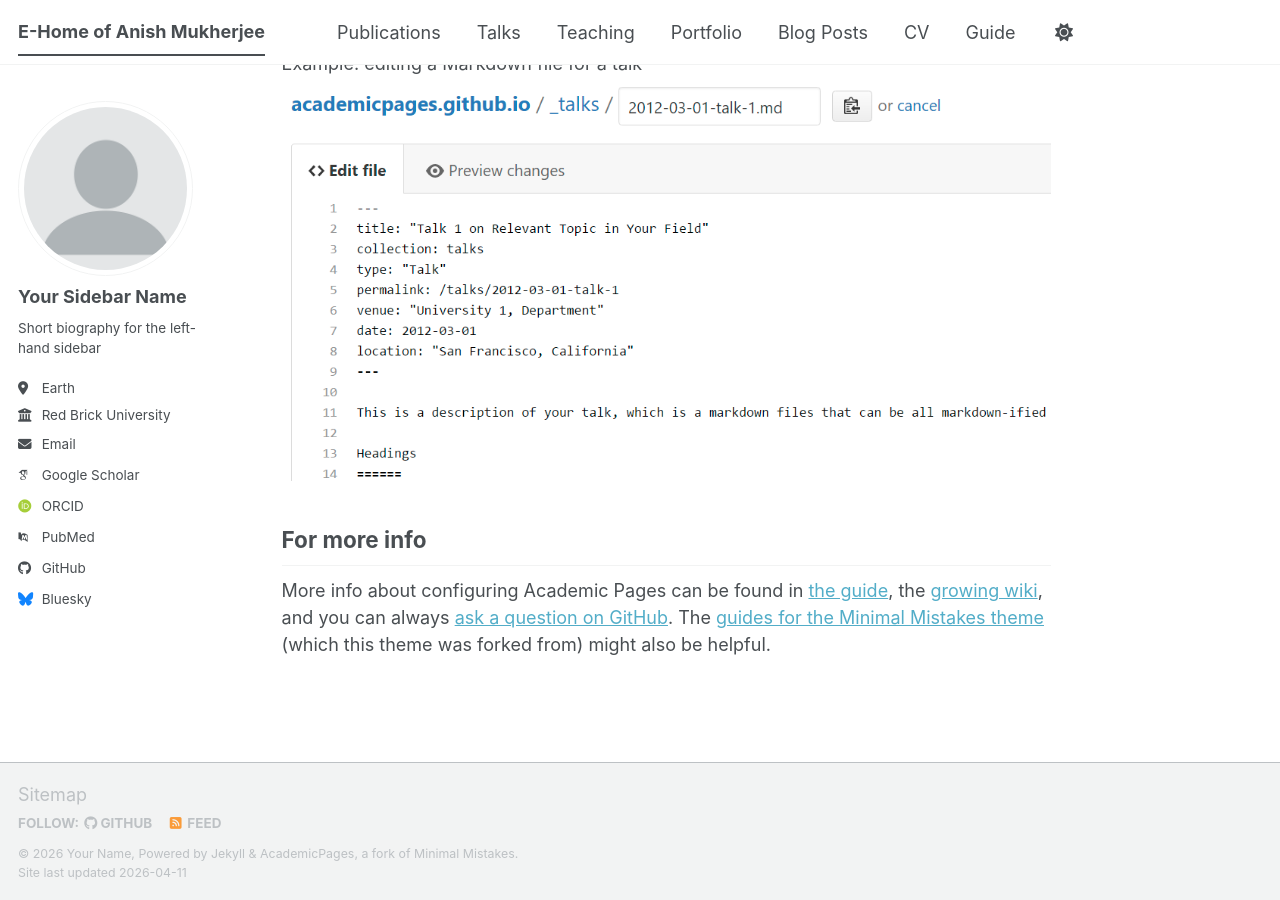
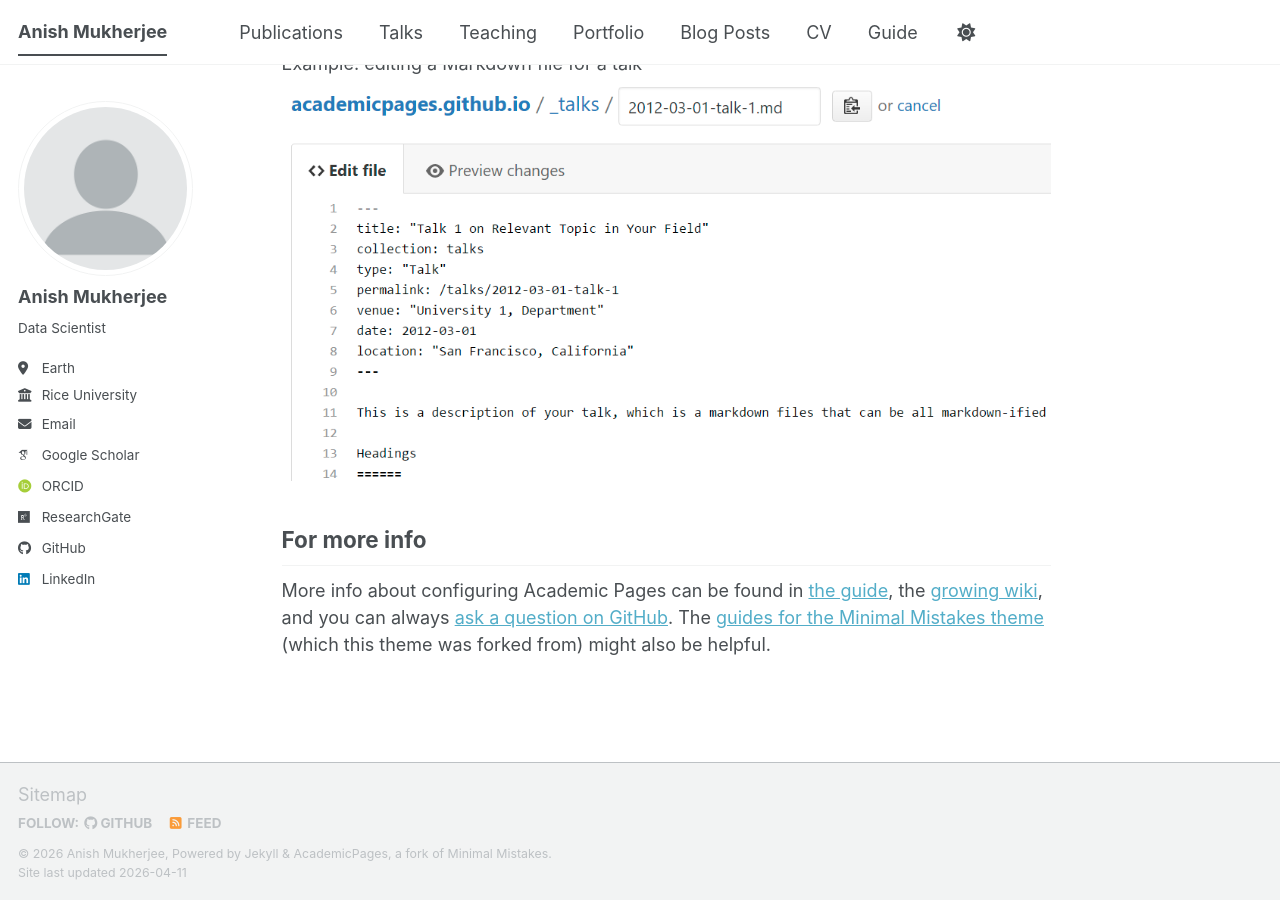
Before and after one commit to anishspace/anishspace.github.io, a Jekyll site: the page built from _pages/about.md, in a window 1280 px wide and 900 px high, scrolled down 2720 px. Built offline with Jekyll 4.4.1, drawn with Linux system fonts in a browser that asks for light colours; some web fonts are replaced; a script bundle is joined from its source files by our own code; library files that are not in the unit come from our copies.

Commit message:
Update _config.yml
Updated with personal information.

```diff
--- a/_config.yml
+++ b/_config.yml
@@ -9,9 +9,9 @@
 # Basic Site Settings
 locale                   : "en-US"
 site_theme               : "default" # The available themes options are "default", "air", "sunrise", "mint", "dirt" and "contrast"
-title                    : "E-Home of Anish Mukherjee"
+title                    : "Anish Mukherjee"
 title_separator          : "-"
-name                     : &name "Your Name"
+name                     : &name "Anish Mukherjee"
 description              : &description "Your Name's academic portfolio"   # Update this with a general description of your site, this is the default if not overridden by a page
 url                      : https://anishspace.github.io # The base hostname & protocol for your site e.g. "https://[your GitHub username].github.io",
                                                            # or if you already have some other page hosted on Github then use "https://[your GitHub username].github.io/[Your Repo Name]"
@@ -24,25 +24,25 @@ repository               : "academicpages/academicpages.github.io"
 author:
   # Biographic information
   avatar           : "profile.png"
-  name             : "Your Sidebar Name"
-  pronouns         : # example: "she/her"
-  bio              : "Short biography for the left-hand sidebar"
+  name             : "Anish Mukherjee"
+  pronouns         : # example: "he/his"
+  bio              : "Data Scientist"
   location         : "Earth"
-  employer         : "Red Brick University"
+  employer         : "Rice University"
   uri              : # URL
-  email            : "none@example.org"
+  email            : "anishm.space@gmail.com"
 
   # Academic websites
   academia         : # URL
   arxiv            : # URL - Update with the correct link to your profile
-  googlescholar    : "https://scholar.google.com/citations?user=PS_CX0AAAAAJ"
+  googlescholar    : "https://scholar.google.com/citations?user=MR_fCsQAAAAJ"
   inspire-hep      : # URL
   impactstory      : # URL
-  orcid            : "https://orcid.org/yourorcidurl"
+  orcid            : "https://orcid.org/0000-0002-4875-4157"
   semantic         : # URL
   ssrn             : # URL
-  pubmed           : "https://www.ncbi.nlm.nih.gov/pubmed/?term=john+snow"
-  researchgate     : # URL
+  pubmed           : # "https://www.ncbi.nlm.nih.gov/pubmed/?term=john+snow"
+  researchgate     : "https://www.researchgate.net/profile/Anish-Mukherjee-10"
   scopus           : # URL
   zotero           : # URL
 
@@ -51,13 +51,13 @@ author:
   bitbucket        : # Username - Update with your username on the site
   codepen          : # Username
   dribbble         : # Username
-  github           : "academicpages"
+  github           : "anishspace"
   kaggle           : # Username
   stackoverflow    : # User number or user number and name (i.e., use "1" or "1/jeff-atwood")
 
   # Social media
   artstation       : # Username
-  bluesky          : "bsky.app" # Replace this with you Bluesky username
+  bluesky          : # "bsky.app" # Replace this with you Bluesky username
   facebook         : # Username
   flickr           : # Username
   foursquare       : # Username
@@ -66,7 +66,7 @@ author:
   keybase          : # Username
   instagram        : # Username
   lastfm           : # Username
-  linkedin         : # Username
+  linkedin         : "primestardust"
   mastodon         : # URL
   medium           : # URL
   pinterest        : # Username
@@ -138,7 +138,7 @@ yandex_site_verification :
 
 # Social Sharing
 twitter:
-  username               : &twitter
+  username               : # &twitter
 facebook:
   username               :
   app_id                 :
```
